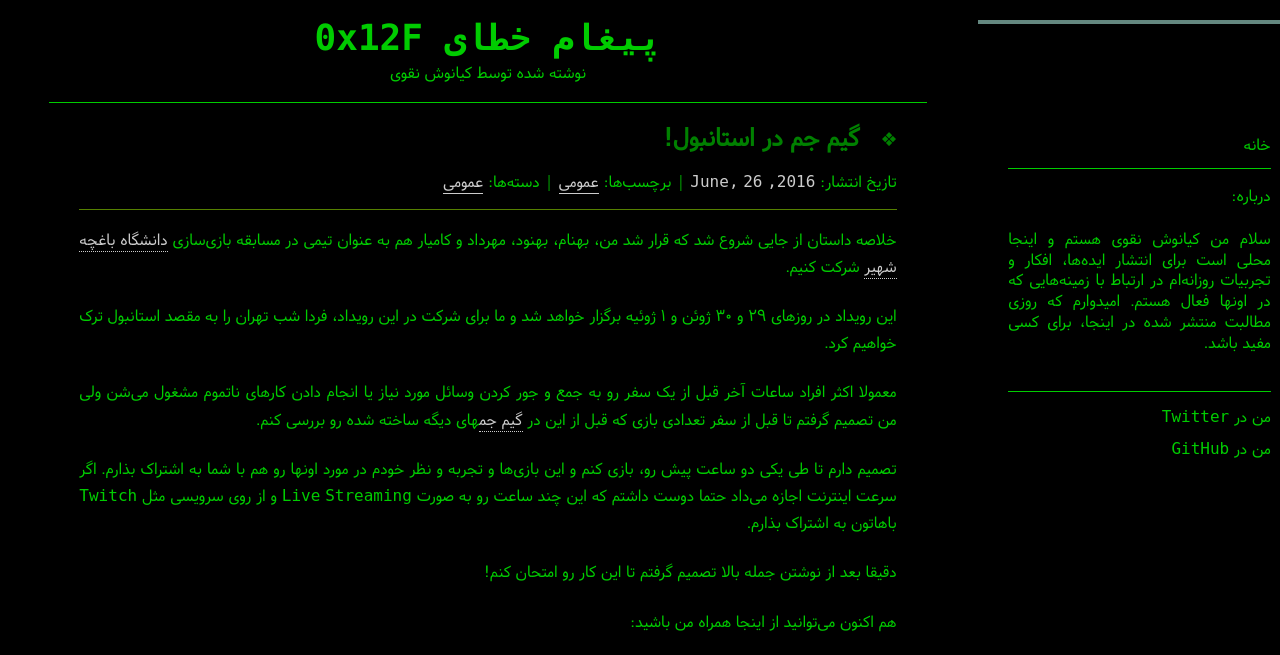
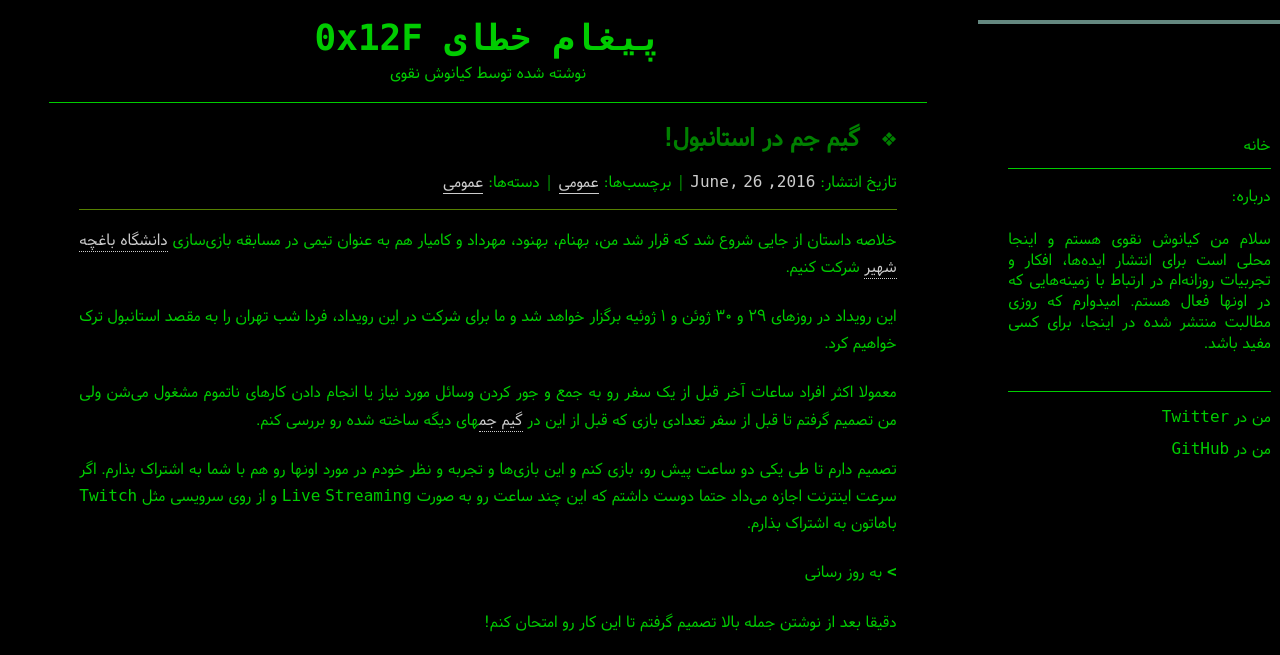
Before and after one commit to rashid2003/theskn, a Jekyll site: the page built from _posts/2016-06-27-getting-ready-for-istanbul-game-jam.md, in a window 1280 px wide and 1400 px high. Shown: the top 655 px of the window. Built offline with Jekyll 4.4.1, drawn with Linux system fonts in a browser that asks for light colours; nearby versions of some CDN libraries; comment, search, counter and statistics services are not loaded.

Commit message:
Add update comments

```diff
--- a/_posts/2016-06-27-getting-ready-for-istanbul-game-jam.md
+++ b/_posts/2016-06-27-getting-ready-for-istanbul-game-jam.md
@@ -21,10 +21,14 @@
 
 تصمیم دارم تا طی یکی دو ساعت پیش رو، بازی کنم و این بازی‌ها و تجربه و نظر خودم در مورد اونها رو هم با شما به اشتراک بذارم. اگر سرعت اینترنت اجازه می‌داد حتما دوست داشتم که این چند ساعت رو به صورت Live Streaming و از روی سرویسی مثل Twitch باهاتون به اشتراک بذارم.
 
+<span class="font-family-consolas font-weight-bolder">&gt;</span> به روز رسانی
+
 دقیقا بعد از نوشتن جمله بالا تصمیم گرفتم تا این کار رو امتحان کنم!
 
 هم اکنون می‌توانید از اینجا همراه من باشید:
 <iframe src="https://player.twitch.tv/?channel=kianooshn" frameborder="0" scrolling="no" height="378" width="620"></iframe><a href="https://www.twitch.tv/kianooshn?tt_medium=live_embed&tt_content=text_link" style="padding:2px 0px 4px; display:block; width:345px; font-weight:normal; font-size:10px;text-decoration:underline;">Watch live video from kianooshn on www.twitch.tv</a><
+
+<span class="font-family-consolas font-weight-bolder">&gt;</span> به روز رسانی
 
 و در نهایت در مدتی که با هم بودیم، بازی‌های زیر رو با هم بررسی کردیم:
 <div class="ltr-direction">
```
